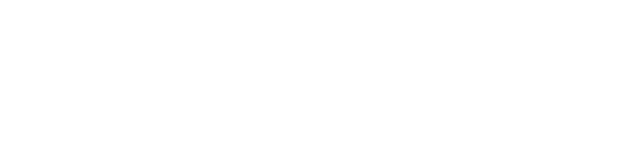
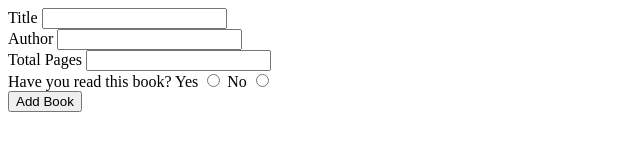
Before and after one commit to aliaizad/library, a plain HTML site: page index.html in a window 1280 px wide. Shown: the whole page, without its empty margins (0-640 px from the left). Drawn offline with Linux system fonts and the light colour scheme.

Commit message:
some forms added

```diff
--- a/index.html
+++ b/index.html
@@ -11,6 +11,30 @@
 <body>
     <div id="header">
     </div>
+    <div id="side-bar">
+        <form action="index.html">
+            <div>
+                <label for="title">Title</label>
+                <input type="text" name="title" id="title">
+            </div>
+            <div>
+                <label for="author">Author</label>
+                <input type="text" name="author" id="author">
+            </div>
+            <div>
+                <label for="pages">Total Pages</label>
+                <input type="number" name="pages" id="pages">
+            </div>
+            <div>
+                <label for="readstatus">Have you read this book?</label>
+                <label for="yes">Yes</label>
+                <input type="radio" name="readstatus" id="yes" value="true">
+                <label for="no">No</label>
+                <input type="radio" name="readstatus" id="no" value="false">
+            </div>
+            <button type="submit" id="add">Add Book</button>
+        </form>
+    </div>
     <div id="card-con">
     </div>
     <div id="footer">
--- a/script.js
+++ b/script.js
@@ -18,31 +18,12 @@ Book.prototype = {
 //set up an empty library
 let myLibrary = [];
 //user inputs their book details
+const form  = document.querySelector('form');
+form.addEventListener('submit', callbackFn);
+const title = document.getElementById('title');
+function callbackFn(e) {
+    e.preventDefault();
+    console.log(title.value);
+}
 //a book object is created,
 //the book is pushed into the array.
-function addBook () {
-    // const title = prompt('What is the title of your book?');
-    // const author = prompt('Who is the author of this book?');
-    // const pages = prompt('How many pages does this book have?');
-    // let readStatus = prompt('Have you read this book?');
-    const title = 'Communist Manifesto'
-    const author = 'Karl Marx'
-    const pages = '699'
-    let readStatus = false;
-    // if (readStatus.toLowerCase === 'yes') {
-    //     readStatus = true;
-    // } else {
-    //     readStatus = false;
-    // }
-    const book = new Book (title, author, pages, readStatus);
-    myLibrary.push(book);
-}
-
-const cardCon = document.getElementById('card-con');
-//create a div in card-con
-//print out the results in the div
-//iterate next book
-for (const book of myLibrary) {
-    const card = document.createElement('div');
-    console.log(book);
-}
```
